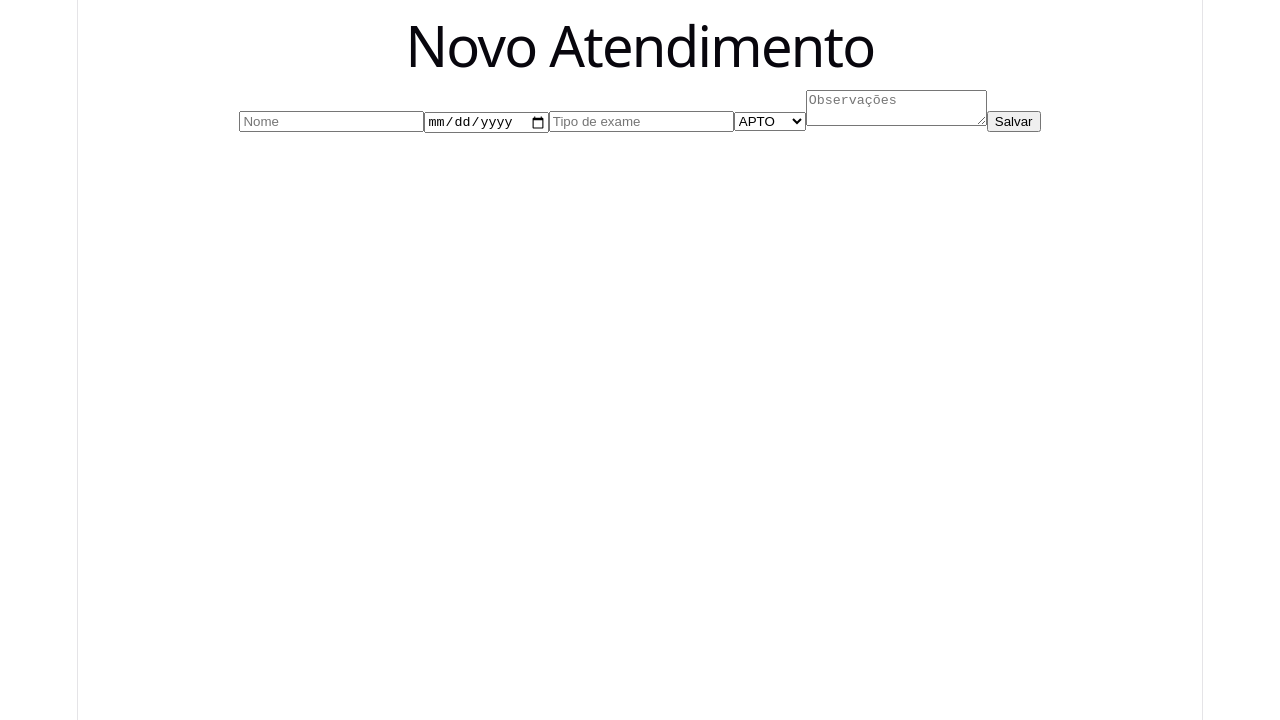
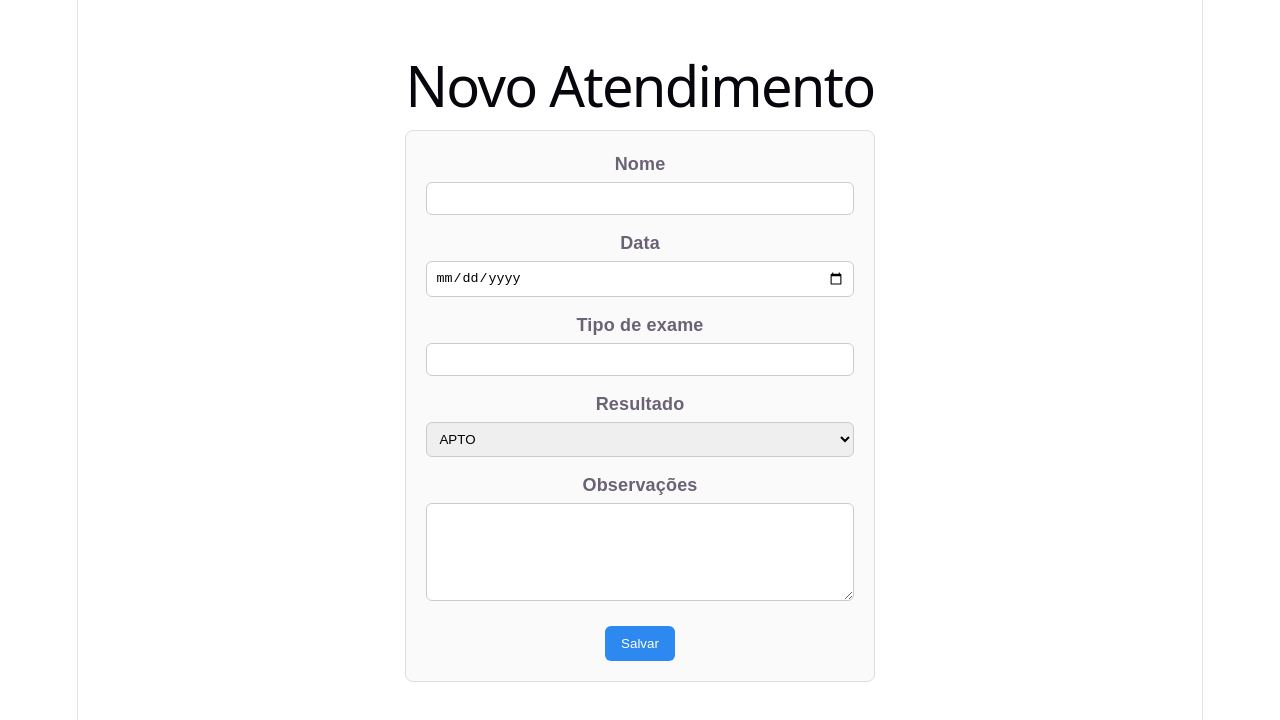
Before and after one commit to Fagner202/frontend, a Vue app: page /novo in a window 1280 px wide. Shown: the top 720 px of the page. Built offline with nearby package versions, Linux system fonts and the light colour scheme; no server answers.

Commit message:
Enhance AtendimentoDetalhe and AtendimentoForm components with detailed views and improved styling; update AtendimentosList to display data in a table format

```diff
--- a/src/views/AtendimentoDetalhe.vue
+++ b/src/views/AtendimentoDetalhe.vue
@@ -1,3 +1,25 @@
+<template>
+  <div v-if="atendimento" class="container">
+    <h1>Detalhe do Atendimento</h1>
+
+    <div class="card">
+      <p><strong>Nome:</strong> {{ atendimento.nome_paciente }}</p>
+      <p><strong>Data:</strong> {{ formatarData(atendimento.data_atendimento) }}</p>
+      <p><strong>Tipo:</strong> {{ atendimento.tipo_exame }}</p>
+      <p><strong>Resultado:</strong> {{ atendimento.resultado }}</p>
+      <p><strong>Observações:</strong> {{ atendimento.observacoes || "-" }}</p>
+    </div>
+
+    <button class="btn" @click="baixarASO(atendimento.id)">
+      Baixar ASO (PDF)
+    </button>
+  </div>
+
+  <div v-else>
+    Carregando...
+  </div>
+</template>
+
 <script setup>
 import { onMounted, ref } from "vue";
 import { useRoute } from "vue-router";
@@ -6,24 +28,44 @@ import { getAtendimentoById } from "../services/atendimentoService";
 const route = useRoute();
 const atendimento = ref(null);
 
+const baixarASO = (id) => {
+  window.open(`http://localhost:3000/atendimentos/${id}/aso`);
+};
+
+const formatarData = (data) =>
+  new Date(data).toLocaleDateString("pt-BR", { timeZone: "UTC" });
+
 onMounted(async () => {
   const response = await getAtendimentoById(route.params.id);
   atendimento.value = response.data;
 });
 </script>
 
-<template>
-  <div v-if="atendimento">
-    <h1>Detalhe do Atendimento</h1>
+<style scoped>
+.container {
+  max-width: 600px;
+  margin: 40px auto;
+  font-family: Arial, sans-serif;
+}
 
-    <p><strong>Nome:</strong> {{ atendimento.nome_paciente }}</p>
-    <p><strong>Data:</strong> {{ atendimento.data_atendimento }}</p>
-    <p><strong>Tipo:</strong> {{ atendimento.tipo_exame }}</p>
-    <p><strong>Resultado:</strong> {{ atendimento.resultado }}</p>
-    <p><strong>Observações:</strong> {{ atendimento.observacoes }}</p>
-  </div>
+.card {
+  padding: 20px;
+  border: 1px solid #ddd;
+  border-radius: 8px;
+  margin-bottom: 20px;
+  background: #fafafa;
+}
 
-  <div v-else>
-    Carregando...
-  </div>
-</template>
+.btn {
+  padding: 10px 16px;
+  border: none;
+  background-color: #2d89ef;
+  color: white;
+  border-radius: 6px;
+  cursor: pointer;
+}
+
+.btn:hover {
+  background-color: #1b5fbf;
+}
+</style>
--- a/src/views/AtendimentoForm.vue
+++ b/src/views/AtendimentoForm.vue
@@ -1,3 +1,43 @@
+<template>
+  <div class="container">
+    <h1>Novo Atendimento</h1>
+
+    <div class="card">
+      <div class="field">
+        <label>Nome</label>
+        <input v-model="form.nome_paciente" />
+      </div>
+
+      <div class="field">
+        <label>Data</label>
+        <input type="date" v-model="form.data_atendimento" />
+      </div>
+
+      <div class="field">
+        <label>Tipo de exame</label>
+        <input v-model="form.tipo_exame" />
+      </div>
+
+      <div class="field">
+        <label>Resultado</label>
+        <select v-model="form.resultado">
+          <option value="APTO">APTO</option>
+          <option value="INAPTO">INAPTO</option>
+        </select>
+      </div>
+
+      <div class="field">
+        <label>Observações</label>
+        <textarea v-model="form.observacoes"></textarea>
+      </div>
+
+      <button class="btn" @click="submit">
+        Salvar
+      </button>
+    </div>
+  </div>
+</template>
+
 <script setup>
 import { ref } from "vue";
 import { createAtendimento } from "../services/atendimentoService";
@@ -23,21 +63,54 @@ const submit = async () => {
 };
 </script>
 
-<template>
-  <div>
-    <h1>Novo Atendimento</h1>
+<style scoped>
+.container {
+  max-width: 600px;
+  margin: 40px auto;
+  font-family: Arial, sans-serif;
+}
 
-    <input v-model="form.nome_paciente" placeholder="Nome" />
-    <input type="date" v-model="form.data_atendimento" />
-    <input v-model="form.tipo_exame" placeholder="Tipo de exame" />
+.card {
+  padding: 20px;
+  border: 1px solid #ddd;
+  border-radius: 8px;
+  background: #fafafa;
+}
 
-    <select v-model="form.resultado">
-      <option value="APTO">APTO</option>
-      <option value="INAPTO">INAPTO</option>
-    </select>
+.field {
+  display: flex;
+  flex-direction: column;
+  margin-bottom: 15px;
+}
 
-    <textarea v-model="form.observacoes" placeholder="Observações"></textarea>
+label {
+  font-weight: bold;
+  margin-bottom: 5px;
+}
 
-    <button @click="submit">Salvar</button>
-  </div>
-</template>
+input,
+select,
+textarea {
+  padding: 8px;
+  border: 1px solid #ccc;
+  border-radius: 6px;
+}
+
+textarea {
+  min-height: 80px;
+}
+
+.btn {
+  margin-top: 10px;
+  padding: 10px 16px;
+  border: none;
+  background-color: #2d89ef;
+  color: white;
+  border-radius: 6px;
+  cursor: pointer;
+}
+
+.btn:hover {
+  background-color: #1b5fbf;
+}
+</style>
--- a/src/views/AtendimentosList.vue
+++ b/src/views/AtendimentosList.vue
@@ -1,15 +1,42 @@
 <template>
-  <div>
+  <div class="container">
     <h1>Atendimentos</h1>
 
-    <router-link to="/novo">Novo Atendimento</router-link>
+    <router-link to="/novo" class="btn">
+      Novo Atendimento
+    </router-link>
 
-    <ul>
-      <li v-for="a in atendimentos" :key="a.id">
-        {{ a.nome_paciente }} - {{ a.resultado }}
-        <router-link :to="`/${a.id}`">Ver</router-link>
-      </li>
-    </ul>
+    <div class="card">
+      <table>
+        <thead>
+          <tr>
+            <th>Nome</th>
+            <th>Data</th>
+            <th>Tipo</th>
+            <th>Resultado</th>
+            <th>Ações</th>
+          </tr>
+        </thead>
+
+        <tbody>
+          <tr v-for="a in atendimentos" :key="a.id">
+            <td>{{ a.nome_paciente }}</td>
+            <td>{{ formatarData(a.data_atendimento) }}</td>
+            <td>{{ a.tipo_exame }}</td>
+            <td>
+              <span :class="a.resultado === 'APTO' ? 'apto' : 'inapto'">
+                {{ a.resultado }}
+              </span>
+            </td>
+            <td>
+              <router-link :to="`/${a.id}`" class="link">
+                Ver
+              </router-link>
+            </td>
+          </tr>
+        </tbody>
+      </table>
+    </div>
   </div>
 </template>
 
@@ -19,8 +46,76 @@ import { getAtendimentos } from "../services/atendimentoService";
 
 const atendimentos = ref([]);
 
+const formatarData = (data) =>
+  new Date(data).toLocaleDateString("pt-BR", { timeZone: "UTC" });
+
 onMounted(async () => {
   const response = await getAtendimentos();
   atendimentos.value = response.data;
 });
 </script>
+
+<style scoped>
+.container {
+  max-width: 900px;
+  margin: 40px auto;
+  font-family: Arial, sans-serif;
+}
+
+.card {
+  margin-top: 20px;
+  padding: 20px;
+  border: 1px solid #ddd;
+  border-radius: 8px;
+  background: #fafafa;
+}
+
+table {
+  width: 100%;
+  border-collapse: collapse;
+}
+
+th {
+  text-align: left;
+  border-bottom: 1px solid #ccc;
+  padding: 10px;
+}
+
+td {
+  padding: 10px;
+  border-bottom: 1px solid #eee;
+}
+
+.btn {
+  display: inline-block;
+  margin-top: 10px;
+  padding: 10px 16px;
+  background-color: #2d89ef;
+  color: white;
+  border-radius: 6px;
+  text-decoration: none;
+}
+
+.btn:hover {
+  background-color: #1b5fbf;
+}
+
+.link {
+  color: #2d89ef;
+  text-decoration: none;
+}
+
+.link:hover {
+  text-decoration: underline;
+}
+
+.apto {
+  color: green;
+  font-weight: bold;
+}
+
+.inapto {
+  color: red;
+  font-weight: bold;
+}
+</style>
```
